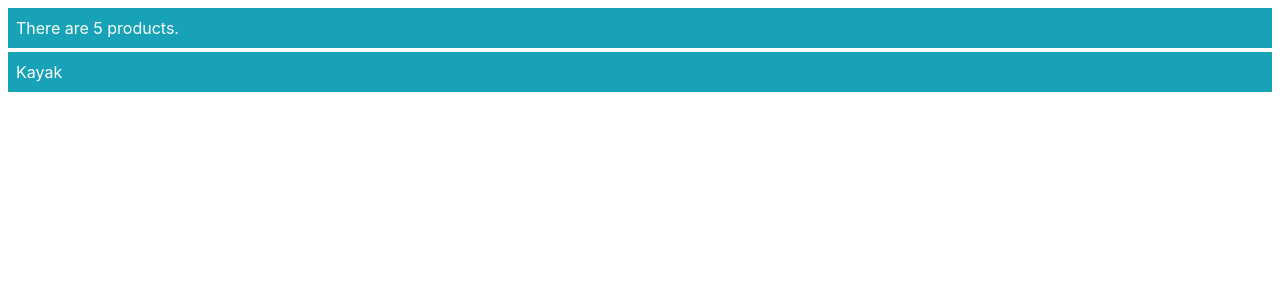
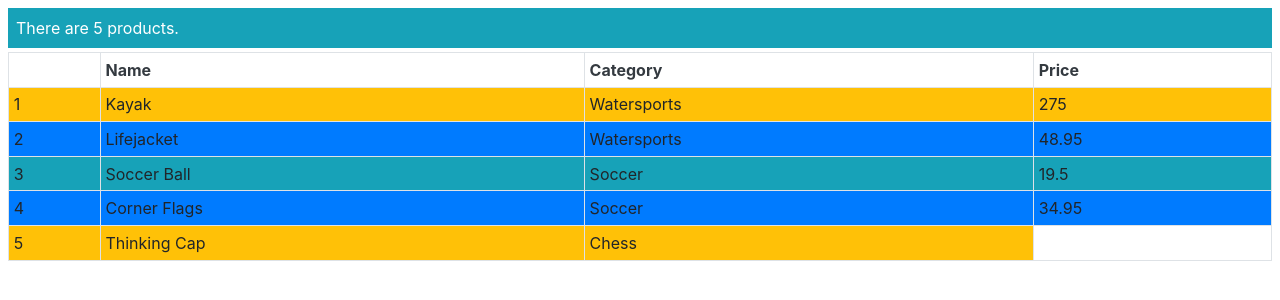
Before and after one commit to nbelob/example1, an Angular app: page / in a window 1280 px wide. Shown: the top 300 px of the page. Built offline with nearby package versions, Linux system fonts and the light colour scheme.

Commit message:
Using the Built-in Directives

```diff
--- a/src/app/component.ts
+++ b/src/app/component.ts
@@ -25,4 +25,8 @@ export class ProductComponent {
     return this.getProducts().length;
   }
   targetName: string = "Kayak";
+
+  getKey(index: number, product: Product) {
+    return product.id;
+  }
 }
--- a/src/app/template.html
+++ b/src/app/template.html
@@ -3,10 +3,19 @@
     There are {{getProductCount()}} products.
   </div>
 
-  <div class="bg-info p-2 mt-1" [ngSwitch]="getProduct(1).name">
-    <span *ngSwitchCase="targetName">Kayak</span>
-    <span *ngSwitchCase="'Lifejacket'">Lifejacket</span>
-    <span *ngSwitchDefault>Other Product</span>
-  </div>
+  <table class="table table-sm table-bordered mt-1">
+    <tr class="text-dark">
+      <th></th><th>Name</th><th>Category</th><th>Price</th>
+    </tr>
+    <tr *ngFor="let item of getProducts(); let i = index; let odd = odd;
+let first = first; let last = last; trackBy:getKey"
+        [class.bg-primary]="odd" [class.bg-info]="!odd"
+        [class.bg-warning]="first || last">
+      <td>{{i + 1}}</td>
+      <td>{{item.name}}</td>
+      <td>{{item.category}}</td>
+      <td *ngIf="!last">{{item.price}}</td>
+    </tr>
+  </table>
 
 </div>
```
